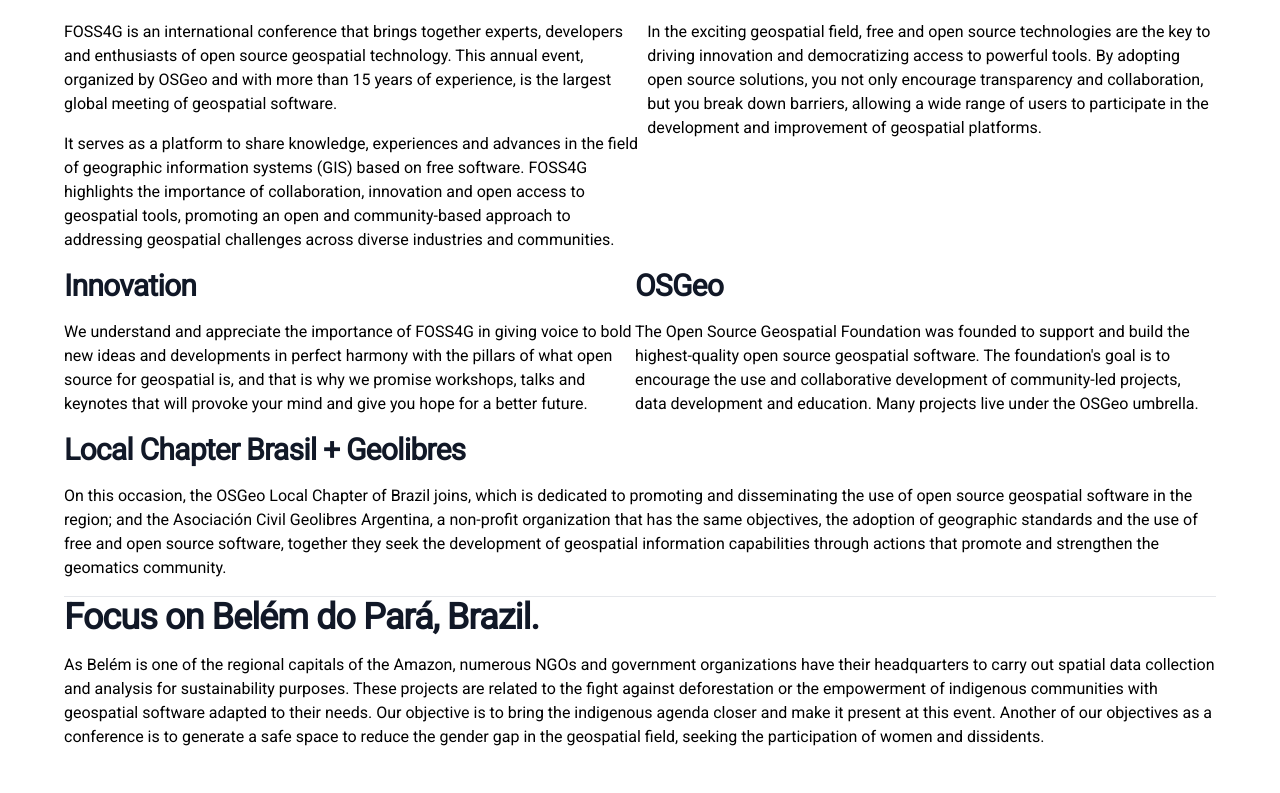
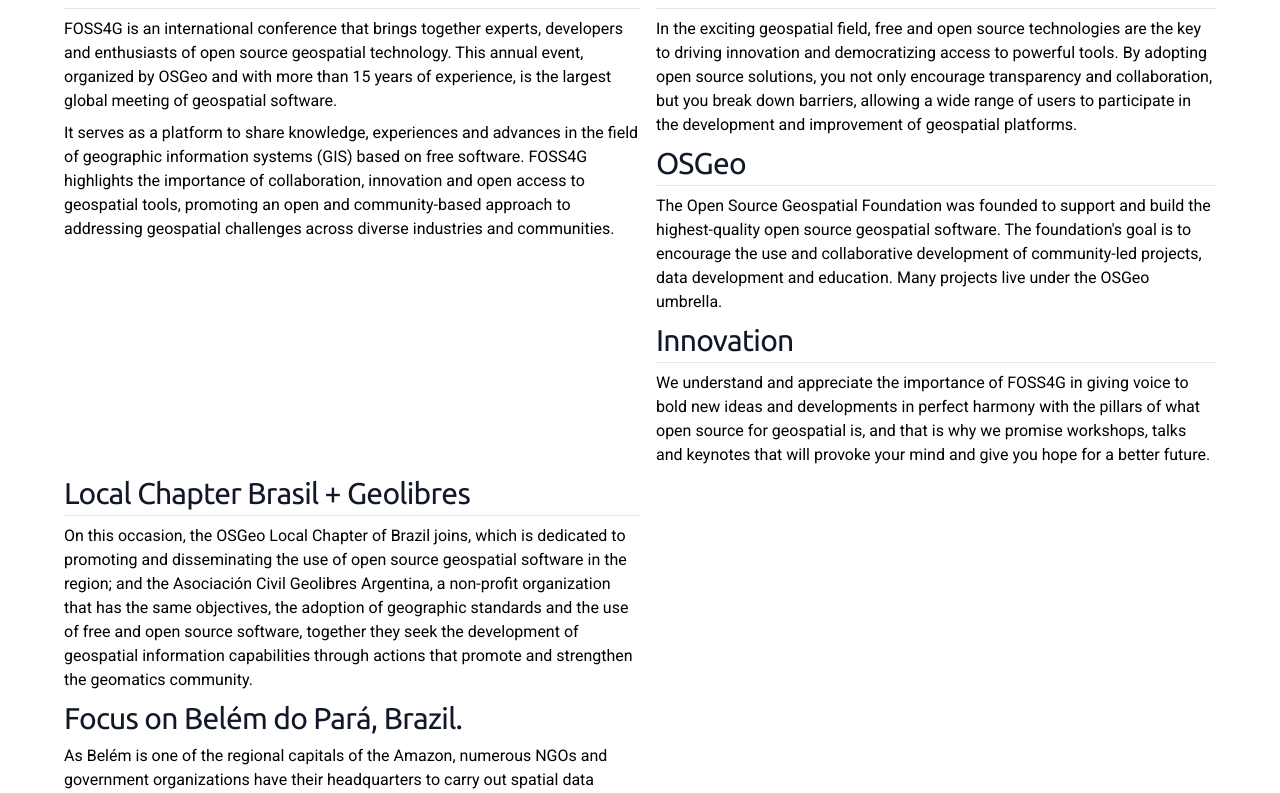
Before and after one commit to FOSS4G-2024-Belem/foss4g-2024-belem.github.io, a Next.js app: page /about in a window 1280 px wide. Shown: the part 887-1680 px from the top of the page. Before the commit the page ends 1652 px from the top, so only its background shows below. Built offline with nearby package versions, Linux system fonts and the light colour scheme.

Commit message:
more formatting

```diff
--- a/src/mdx-components.tsx
+++ b/src/mdx-components.tsx
@@ -4,32 +4,35 @@ import Image, { ImageProps } from "next/image";
 export function useMDXComponents(components: MDXComponents): MDXComponents {
   return {
     h1: ({ children }) => (
-      <div className="mb-4 text-4xl font-extrabold leading-none tracking-tight text-gray-900 md:text-5xl lg:text-6xl">
+      <div className="mb-4 font-ubuntu text-4xl leading-none tracking-tight text-gray-900 md:text-5xl lg:text-6xl">
         {children}
       </div>
     ),
     h2: ({ children }) => (
-      <div className="mb-3 text-3xl font-extrabold leading-none tracking-tight text-gray-900 md:text-4xl lg:text-5xl">
+      <div className="mb-3 font-ubuntu  text-3xl leading-none tracking-tight text-gray-900 md:text-4xl lg:text-5xl">
         {children}
       </div>
     ),
     h3: ({ children }) => (
-      <div className="mb-2 text-2xl font-extrabold leading-none tracking-tight text-gray-900 md:text-3xl lg:text-4xl">
+      <div className="mb-2 font-ubuntu  text-2xl leading-none tracking-tight text-gray-900 md:text-3xl lg:text-4xl">
         {children}
       </div>
     ),
     h4: ({ children }) => (
-      <div className="mb-1 text-xl font-extrabold leading-none tracking-tight text-gray-900 md:text-2xl lg:text-3xl">
+      <div className="mb-1 font-ubuntu  text-xl leading-none tracking-tight text-gray-900 md:text-2xl lg:text-3xl">
         {children}
       </div>
     ),
     h5: ({ children }) => (
-      <div className="text-lg font-extrabold leading-none tracking-tight text-gray-900 md:text-xl lg:text-2xl">
+      <div className="text-lg leading-none tracking-tight text-gray-900 md:text-xl lg:text-2xl">
         {children}
       </div>
     ),
+    hr: () => (
+      <hr className=""/>
+    ),
     p: ({ children}) => (
-      <div className="leading-6 my-4">{children}</div>
+      <div className="leading-6 my-2">{children}</div>
     ),
     img: (props) => (
       <Image
--- a/src/pages/about.mdx
+++ b/src/pages/about.mdx
@@ -6,9 +6,10 @@ import FOSS4G2022GroupPhoto from "@/images/foss2g-2022-group-photo.jpg";
   <div className="absolute bottom-0 left-0 w-full bg-white bg-opacity-80 rounded-bl-xl rounded-br-xl p-4">FOSS4G 2022 in Firenze, Italy Group Photo (c) Anisa Kuci CC-BY-SA</div>
 </div>
 
-<div className="flex">
+<div className="grid grid-cols-2 space-x-4">
   <div className="">
     #### The Conference
+    ---
 
     FOSS4G is an international conference that brings together experts, developers and enthusiasts of open source geospatial technology.
     This annual event, organized by [OSGeo](https://www.osgeo.org/) and with more than 15 years of experience, is the largest global meeting of geospatial software.
@@ -19,36 +20,32 @@ import FOSS4G2022GroupPhoto from "@/images/foss2g-2022-group-photo.jpg";
   </div>
   <div className="">
     #### Our Vision
+    ---
 
     In the exciting geospatial field, free and open source technologies are the key to driving innovation and democratizing access to powerful tools.
     By adopting open source solutions, you not only encourage transparency and collaboration, but you break down barriers, allowing a wide range of users to participate in the development and improvement of geospatial platforms.
+
+    #### OSGeo
+    ---
+
+    The Open Source Geospatial Foundation was founded to support and build the highest-quality open source geospatial software. The foundation's goal is to encourage the use and collaborative development of community-led projects, data development and education. Many projects live under the [OSGeo umbrella](https://www.osgeo.org/).
+
+    #### Innovation
+    ---
+
+    We understand and appreciate the importance of FOSS4G in giving voice to bold new ideas and developments in perfect harmony with the pillars of what open source for geospatial is, and that is why we promise workshops, talks and keynotes that will provoke your mind and give you hope for a better future.
     </div>
 
 </div>
 
-<div className="flex">
-  <div>
-    #### Innovation
-
-    We understand and appreciate the importance of FOSS4G in giving voice to bold new ideas and developments in perfect harmony with the pillars of what open source for geospatial is, and that is why we promise workshops, talks and keynotes that will provoke your mind and give you hope for a better future.
-
-  </div>
-
-  <div>
-    #### OSGeo
-
-    The Open Source Geospatial Foundation was founded to support and build the highest-quality open source geospatial software. The foundation's goal is to encourage the use and collaborative development of community-led projects, data development and education. Many projects live under the [OSGeo umbrella](https://www.osgeo.org/).
-  </div>
-
-</div>
-
+<div className="grid grid-cols-2 space-x-4">
+  <div className="">
     #### Local Chapter Brasil + Geolibres
+    ---
 
     On this occasion, the OSGeo Local Chapter of Brazil joins, which is dedicated to promoting and disseminating the use of open source geospatial software in the region; and the Asociación Civil Geolibres Argentina, a non-profit organization that has the same objectives, the adoption of geographic standards and the use of free and open source software, together they seek the development of geospatial information capabilities through actions that promote and strengthen the geomatics community.
 
----
-
-### Focus on Belém do Pará, Brazil.
+    #### Focus on Belém do Pará, Brazil.
 
     As Belém is one of the regional capitals of the Amazon, numerous NGOs and government
     organizations have their headquarters to carry out spatial data collection and analysis
@@ -58,3 +55,10 @@ their needs. Our objective is to bring the indigenous agenda closer and make it
     at this event. Another of our objectives as a conference is to generate a safe space
     to reduce the gender gap in the geospatial field, seeking the participation of women
     and dissidents.
+
+  </div>
+
+  <div className="">
+  </div>
+
+</div>
```
Lines whose indentation alone changed are shown as unchanged.
